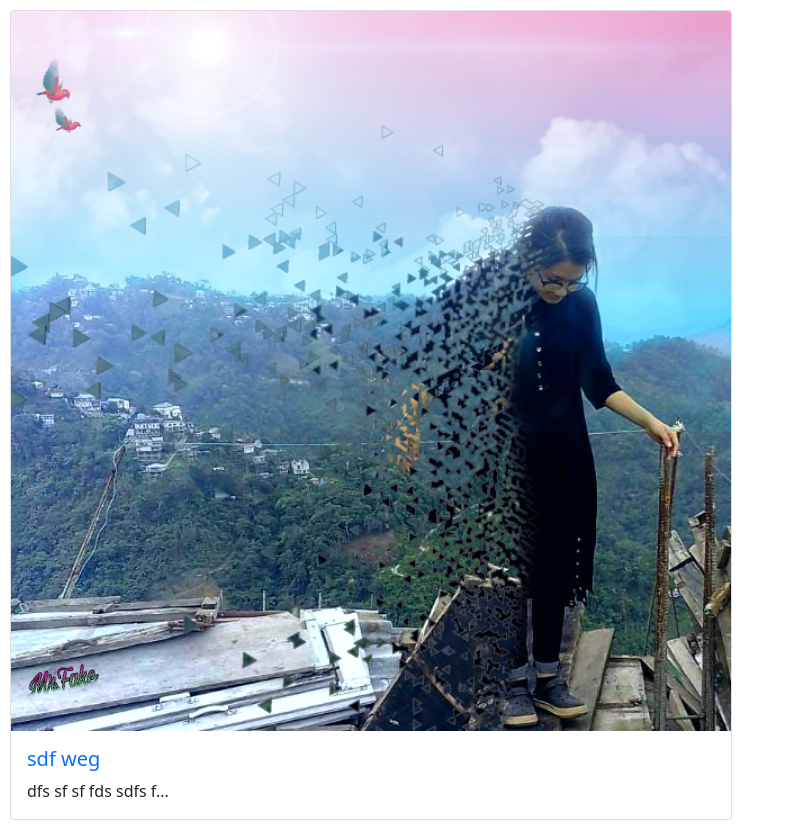
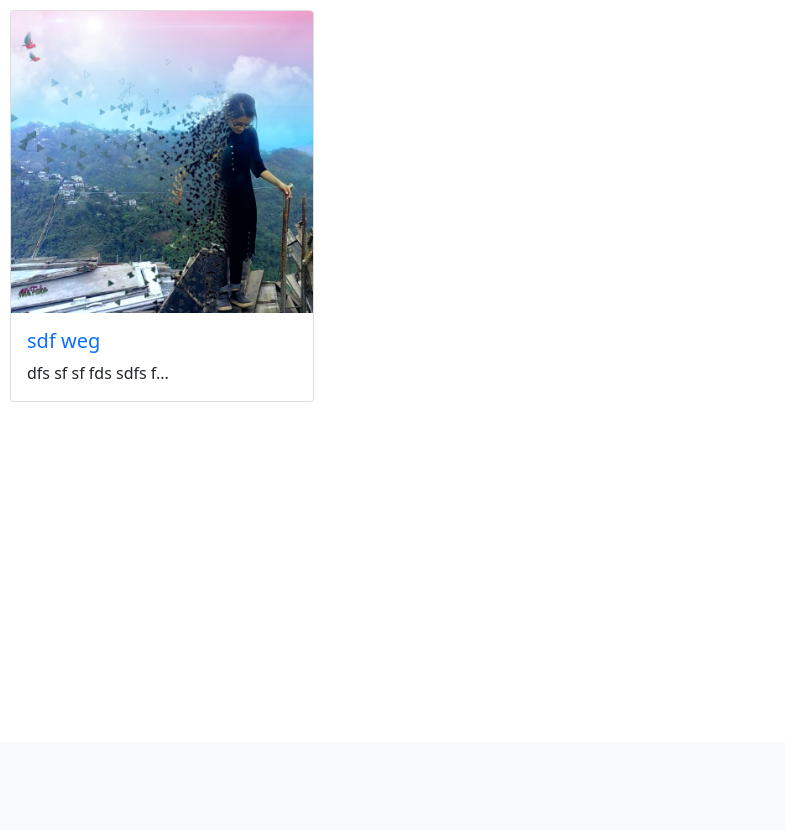
Before and after one commit to Fakea15/lakmawi, a Django app: page / in a window 1280 px wide. Shown: the part 58-888 px from the top of the page, without its empty margins (0-785 px from the left). After the commit the page ends 460 px from the top, so only its background shows below. Run offline with Django 3.2, Linux system fonts and the light colour scheme; data comes from the database, SQL or seed files in the repository.

Commit message:
tweaked add for heroku

```diff
--- a/lakmawi_home/templates/home.html
+++ b/lakmawi_home/templates/home.html
@@ -2,7 +2,7 @@
 {% block content %}
 
 {% for post in object_list %}
-<div class="card" style="width: auto; margin: 10px; float: left;">
+<div class="card" style="width: 19rem; margin: 10px; float: left;">
   <img src="{{ post.image.url }}" class="card-img-top">
   <div class="card-body">
     <h5 class="card-title"><a href="{% url 'post-details' post.pk %}"
```
